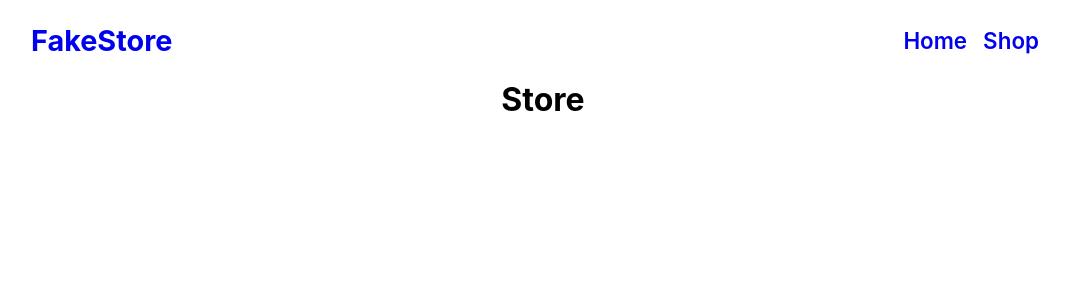
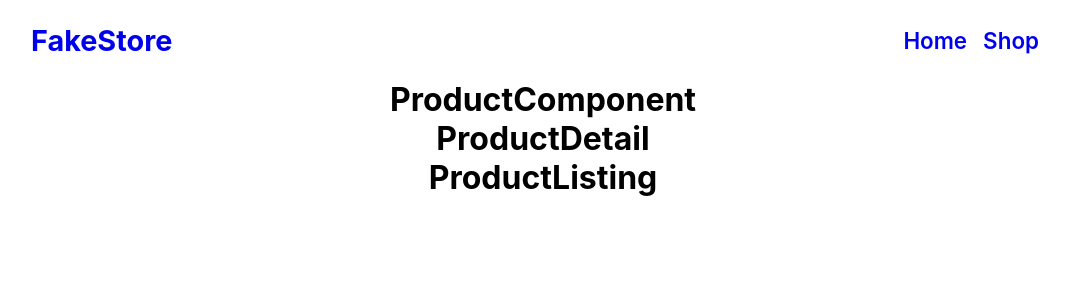
Before and after one commit to andytseng1993/react-fakeshop, a React (Create React App) app: page /store in a window 1280 px wide. Shown: the top 300 px of the page, without its empty margins (97-1166 px from the left). Built offline with nearby package versions, Linux system fonts and the light colour scheme; no server answers.

Commit message:
build shop page components

```diff
--- /dev/null
+++ b/src/component/shopPage/ProductComponent.js
@@ -0,0 +1,8 @@
+
+const ProductComponent=()=>{
+    return (
+        <h1>ProductComponent</h1>
+    )
+}
+
+export default ProductComponent
--- /dev/null
+++ b/src/component/shopPage/ProductDetail.js
@@ -0,0 +1,7 @@
+
+const ProductDetail=()=>{
+    return (
+        <h1>ProductDetail</h1>
+    )
+}
+export default ProductDetail
--- /dev/null
+++ b/src/component/shopPage/ProductListing.js
@@ -0,0 +1,10 @@
+import { useSelector } from "react-redux"
+
+const ProductListing=()=>{
+    const products = useSelector((state)=>state)
+    console.log(products);
+    return (
+        <h1>ProductListing</h1>
+    )
+}
+export default ProductListing
--- a/src/pages/ShopPage.js
+++ b/src/pages/ShopPage.js
@@ -1,5 +1,15 @@
+import ProductComponent  from "../component/shopPage/ProductComponent"
+import  ProductDetail  from "../component/shopPage/ProductDetail"
+import ProductListing from "../component/shopPage/ProductListing"
+
 function ShopPage(){
-    return <h1>Store</h1>
+    return (
+        <>
+            <ProductComponent/>
+            <ProductDetail/>
+            <ProductListing/>
+        </>
+    )
 }
 
 export default ShopPage
--- a/src/redux/reducers/ProductReducer.js
+++ b/src/redux/reducers/ProductReducer.js
@@ -1,7 +1,11 @@
 import { ACTIONS } from "../actions/action-type"
 
 const intialState={
-    products:[]
+    products:[{
+        id:1,
+        title: 'Dispatch',
+        category: 'program'
+    }]
 }
 
 export const productReducer=(state=intialState,action)=>{
```
